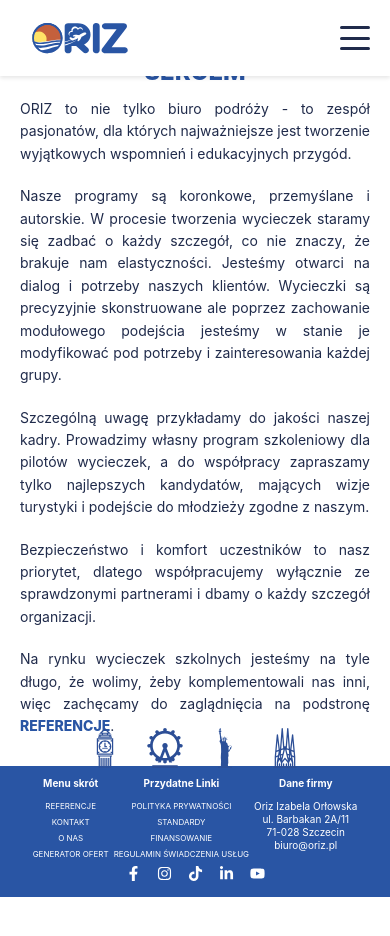
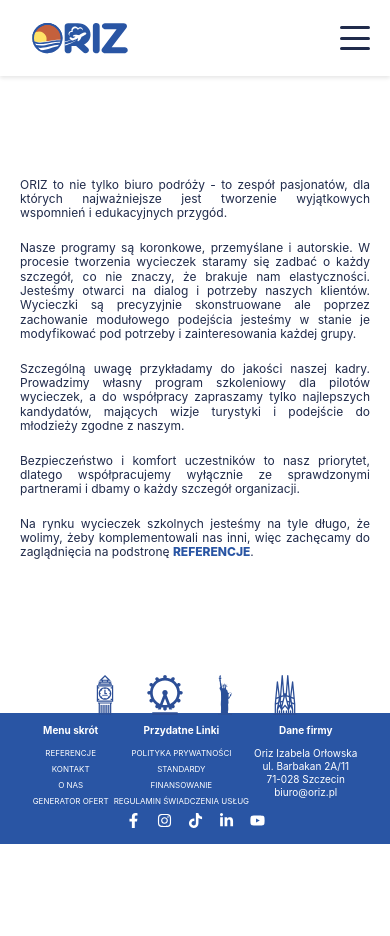
Before and after one commit to MateuszKarpowicz/ORIZWEBSITE, a React (Vite) app: page /about in a window 390 px wide. Shown: the top 936 px of the page. After the commit the page ends 904 px from the top, so only its background shows below. Built offline with nearby package versions, Linux system fonts and the light colour scheme.

Commit message:
poprawki

```diff
--- a/src/styles/pages/about.css
+++ b/src/styles/pages/about.css
@@ -79,15 +79,18 @@
 
 @media (max-width: 480px) {
   .about {
-    margin-top: -10px;
+    margin-top: 25px;
   }
 
   .about__title {
     font-size: 24px;
+    display: none;
+
   }
 
   .about__content p {
-    font-size: 14px;
+    font-size: 12px;
+    line-height: 1.2;
   }
 
   .about__section-title {
```
